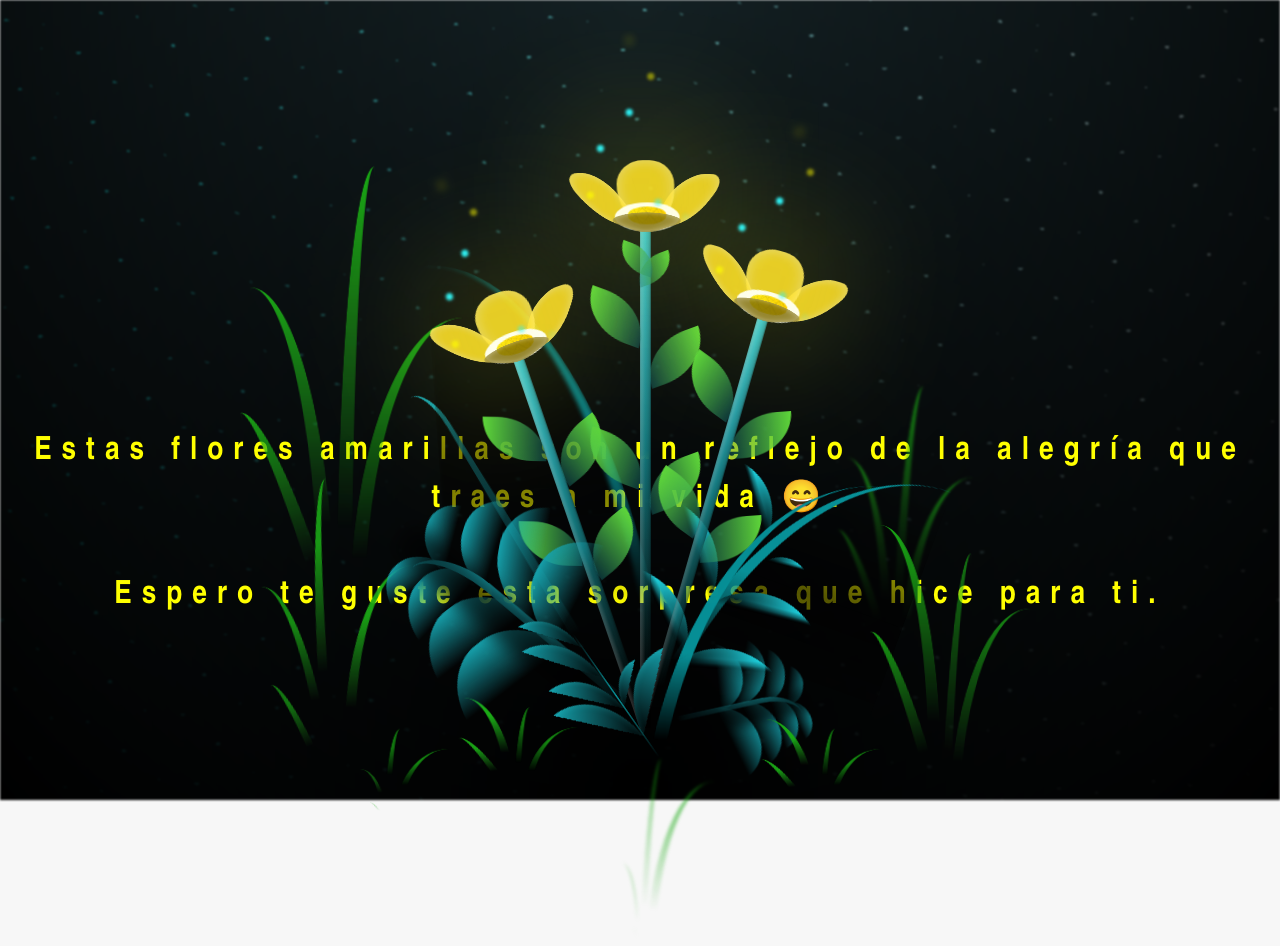
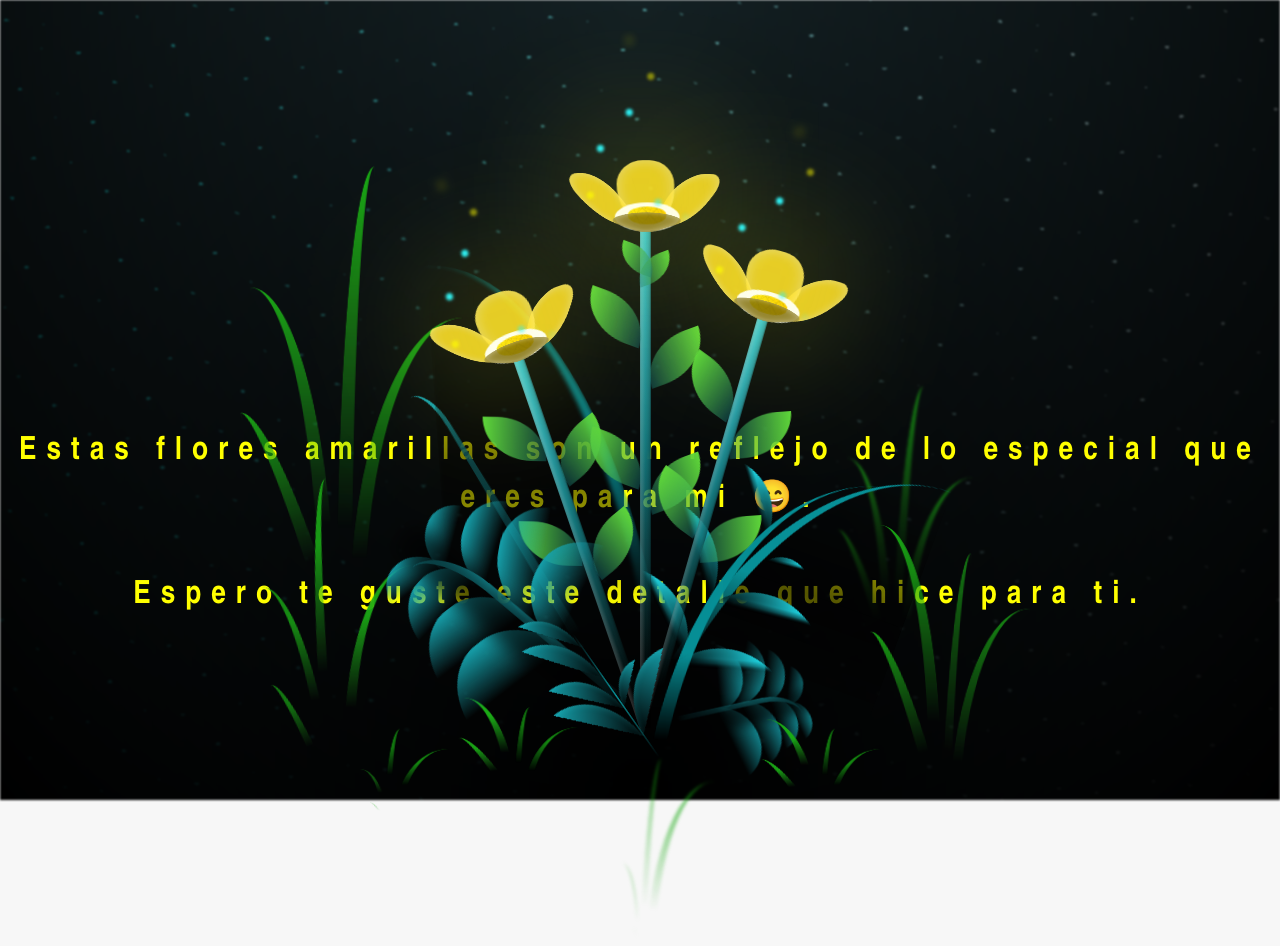
Before and after one commit to Alejandro-GyA/Flores-Amarillas, a plain HTML site: page flower.html in a window 1280 px wide. Drawn offline with Linux system fonts and the light colour scheme.

Commit message:
Update flower.html

```diff
--- a/flower.html
+++ b/flower.html
@@ -13,8 +13,8 @@
     <div id="lyrics">
 
     </div>
-    <h1 class="titulo">Estas flores amarillas son un reflejo de la alegría que traes a mi vida 😄. <br> <br>
-      Espero te guste esta sorpresa que hice para ti.</h1>
+    <h1 class="titulo">Estas flores amarillas son un reflejo de lo especial que eres para mi 😄. <br> <br>
+      Espero te guste este detalle que hice para ti.</h1>
 
     <div class="night"></div>
     <div class="flowers">
```
